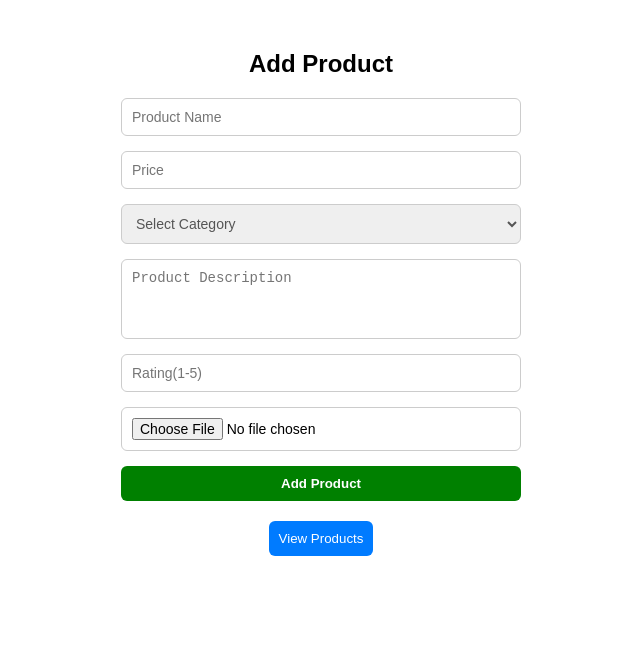
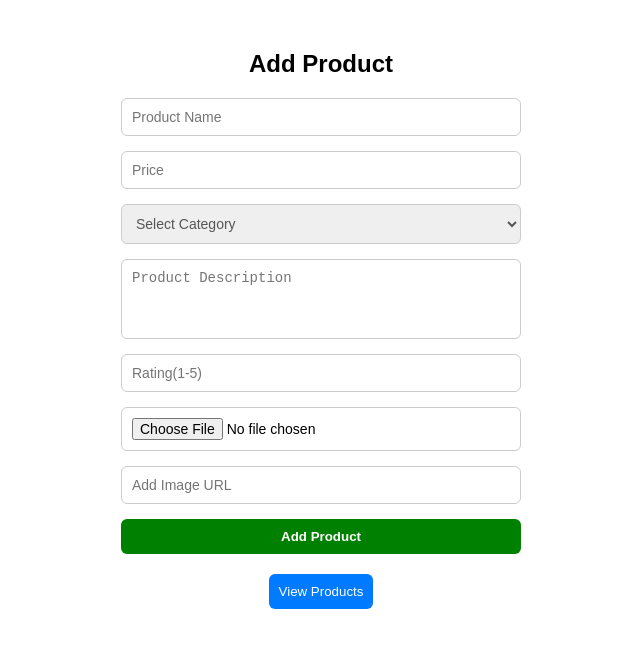
Before and after one commit to pushpa032/PurplleAppFullProject, a React (Vite) app in the folder purplle-app/: page /admin/productAdd in a window 1280 px wide. Shown: the top 648 px of the page, without its empty margins (319-959 px from the left). Built offline with nearby package versions, Linux system fonts and the light colour scheme; no server answers.

Commit message:
change url

```diff
--- a/purplle-app/src/pages/ProductAddAdmin.jsx
+++ b/purplle-app/src/pages/ProductAddAdmin.jsx
@@ -7,6 +7,7 @@ function ProductAdd() {
   const [name, setName] = useState("");
   const [price, setPrice] = useState("");
   const [file, setFile] = useState(null);
+  const [imageUrl, setImageUrl] = useState();
   const [category, setCategory] = useState("");
   const [description, setDescription] = useState("");
   const [rating, setRating] = useState("");
@@ -15,7 +16,7 @@ function ProductAdd() {
   const handleSubmit = async (e) => {
     e.preventDefault();
 
-    if (!name || !price || !category || !description ||!rating|| !file) {
+    if (!name || !price || !category || !description || !rating || !imageUrl) {
       alert("Please fill all fields");
       return;
     }
@@ -23,10 +24,11 @@ function ProductAdd() {
     const formData = new FormData();
     formData.append("name", name);
     formData.append("price", price);
-    formData.append("category",category);
+    formData.append("category", category);
     formData.append("description", description);
     formData.append("rating", rating);
     formData.append("file", file);
+    formData.append("imageUrl", imageUrl);
 
     try {
       await axios.post("https://purplleappbackend.onrender.com/upload", formData);
@@ -40,6 +42,7 @@ function ProductAdd() {
       setDescription("");
       setRating("");
       setFile(null);
+      setImageUrl("");
 
 
 
@@ -91,13 +94,20 @@ function ProductAdd() {
           type="number"
           placeholder="Rating(1-5)"
           value={rating}
-        onChange={(e) =>setRating(e.target.value)}
+          onChange={(e) => setRating(e.target.value)}
         />
 
         <input
           type="file"
-          accept ="image/jpg, image/jpeng, image/png, image/webp "
+          accept="image/jpg, image/jpeng, image/png, image/webp "
           onChange={(e) => setFile(e.target.files[0])}
+        />
+
+        <input
+          type="text"
+          placeholder="Add Image URL "
+          value={imageUrl}
+          onChange={(e) => setImageUrl(e.target.value)}
         />
 
         <button type="submit" className="add-product-button">
```
Lines whose indentation alone changed are shown as unchanged.
